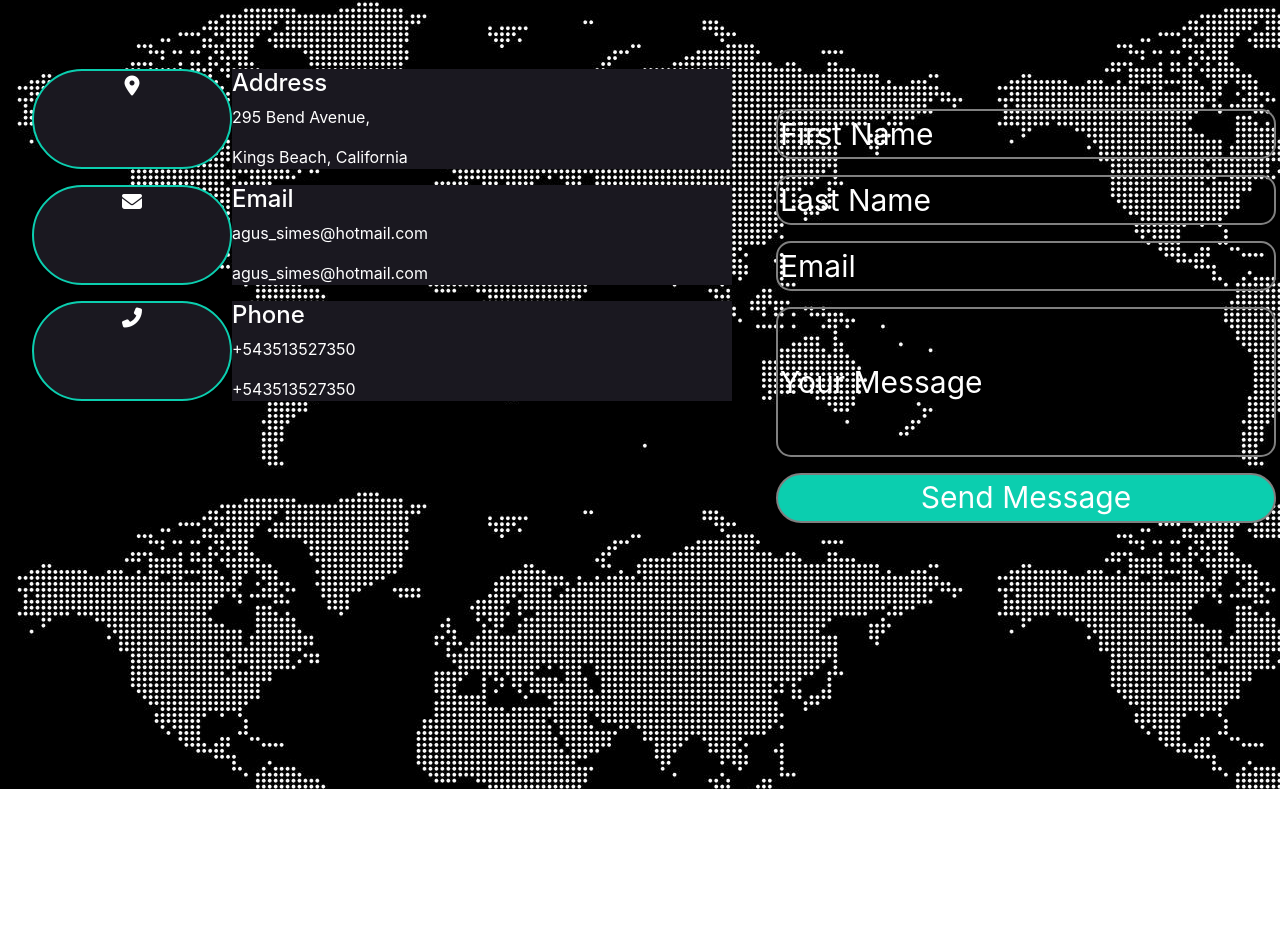
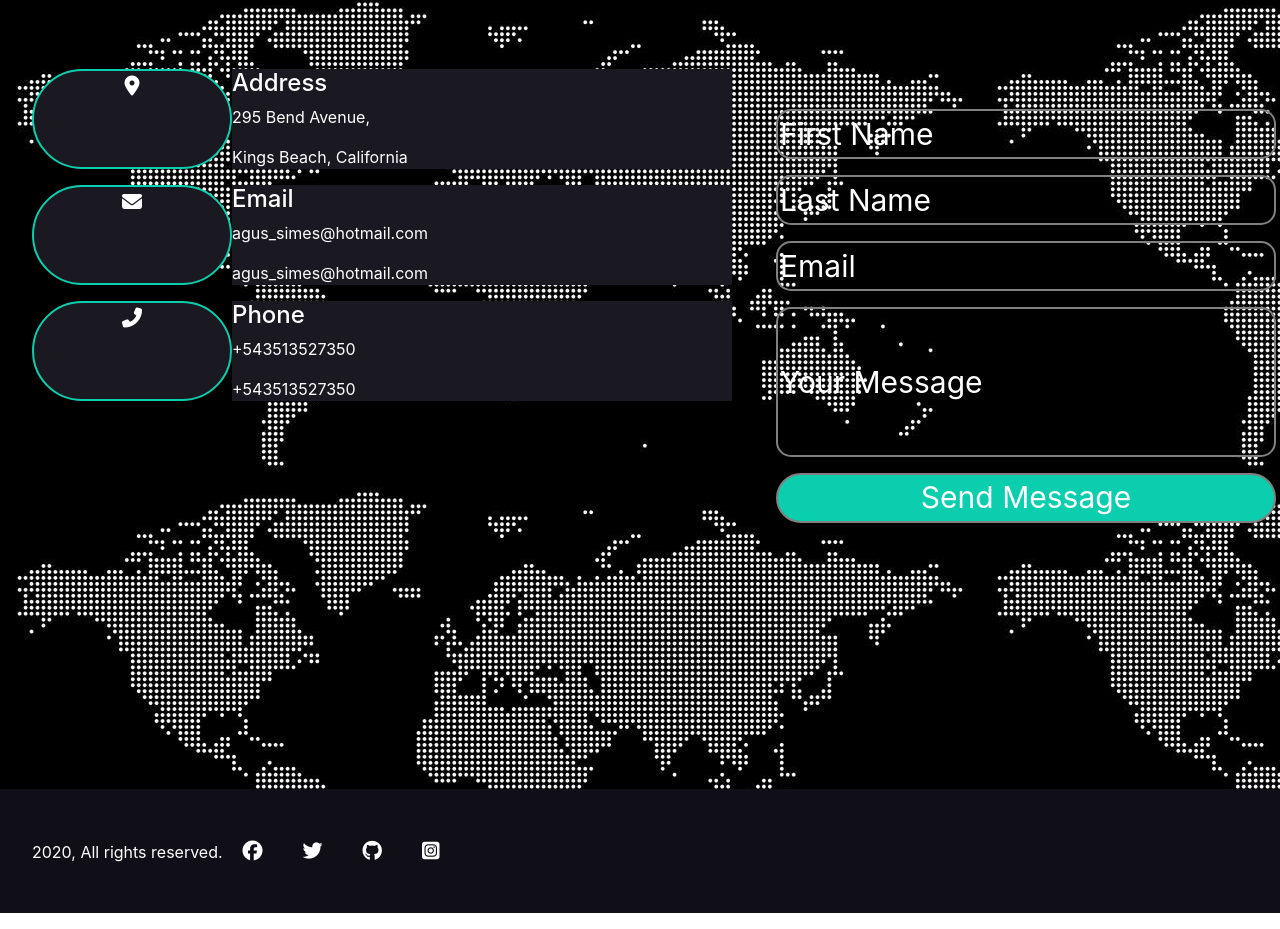
Before and after one commit to AgustinSimes/Template-Personal, a plain HTML site: page index.html in a window 1280 px wide. Shown: the part 6735-7664 px from the top of the page. Before the commit the page ends 7524 px from the top, so only its background shows below. Drawn offline with nearby package versions, Linux system fonts and the light colour scheme.

Commit message:
Add files via upload

```diff
--- a/css/style.css
+++ b/css/style.css
@@ -460,3 +460,15 @@ justify-content: space-between;
     border-radius: 3em;
     font-weight: 400;
 }
+.footer{
+    display: flex;
+    font-weight: 400;
+    padding: 1em;
+    margin: 1em;
+    text-align: left;
+}
+.footer i{
+    margin: 1em;
+    display: inline-flex;
+    font-size: 20px;
+}
--- a/index.html
+++ b/index.html
@@ -312,6 +312,11 @@
             </div>
         </div>
     </div>
+    <footer>
+        <div class="footer">
+        <p>2020, All rights reserved.<i class="fab fa-facebook"></i><i class="fab fa-twitter"></i><i class="fab fa-github"></i><i class="fab fa-instagram-square"></i></p>
+        </div>
+    </footer>
 </main>
 
 </body>
```
